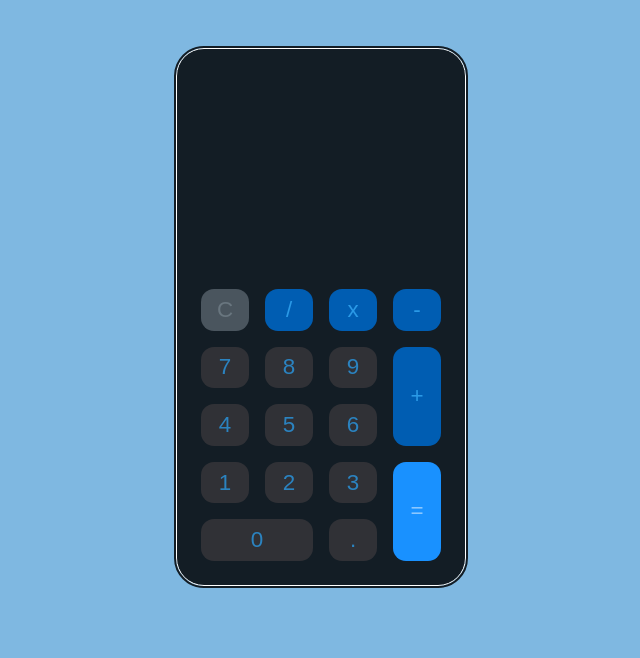
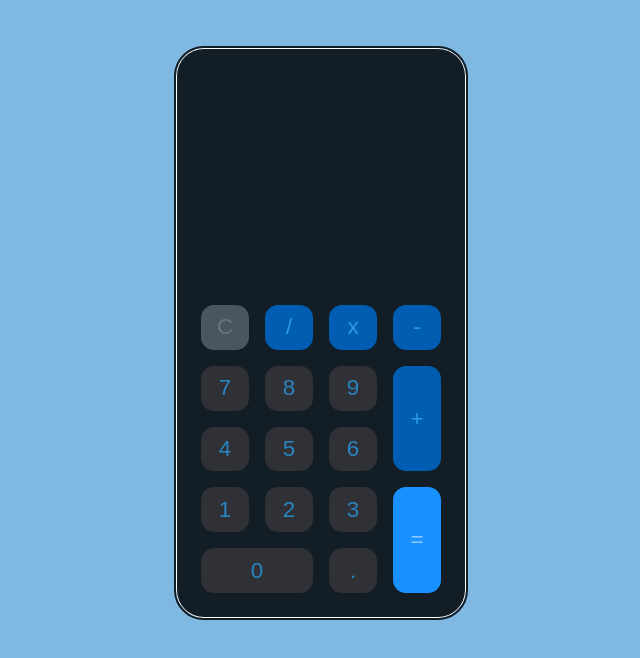
Before and after one commit to Brian4755/Calculator, a React (Create React App) app: page / in a window 1280 px wide. Shown: the top 658 px of the page, without its empty margins (319-959 px from the left). Built offline with nearby package versions, Linux system fonts and the light colour scheme.

Commit message:
height calculator increase

```diff
--- a/src/App.css
+++ b/src/App.css
@@ -21,7 +21,7 @@ body {
 .calculator-grid {
   display: grid;
   grid-template-columns: repeat(4, 3rem);
-  grid-template-rows: minmax(10rem, auto) repeat(5, 2.6rem);
+  grid-template-rows: minmax(11rem, auto) repeat(5, 2.8rem);
   justify-content: center;
   gap: 1rem;
 }
```
